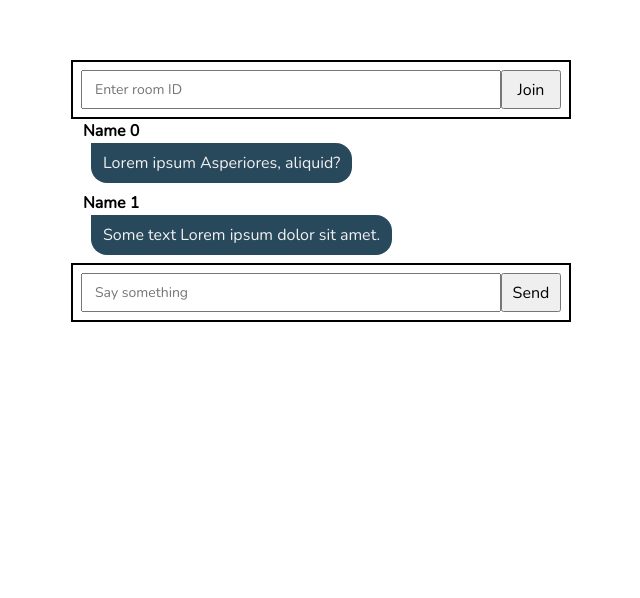
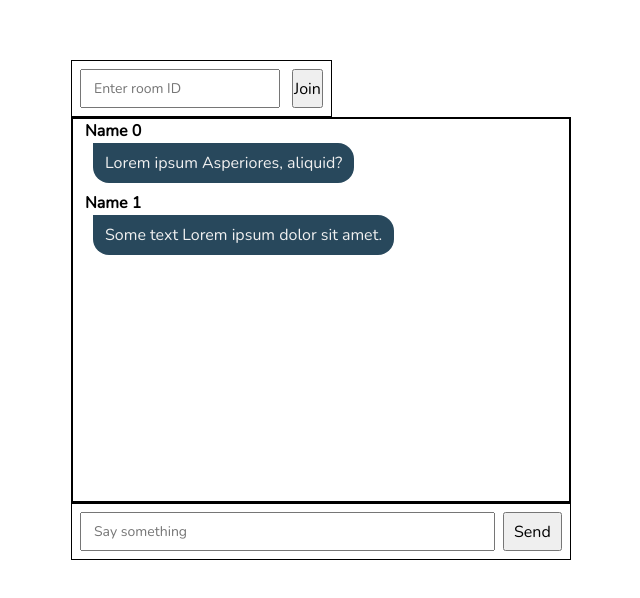
Before and after one commit to MarcoPhanVu/simple-chatting-web-app, a website: page index.html in a window 1280 px wide. Shown: the whole page, without its empty margins (319-959 px from the left). Drawn offline with nearby package versions, Linux system fonts and the light colour scheme; no server answers.

Commit message:
style room join form

```diff
--- a/styles/style.css
+++ b/styles/style.css
@@ -23,7 +23,7 @@ html {
     flex-direction: column;
 }
 
-.chat-section {
+#chat-section {
     border: solid #000 2px;
     flex: 9;
     background-color: #fff;
@@ -55,12 +55,12 @@ html {
 .input-section {
     padding: 8px;
     display: flex;
-    border: solid #000 2px;
+    border: solid #000 1px;
+    gap: 8px;
 }
 
 .input-section > input {
     flex: 7;
-    /* height: 100%; */
     font-size: 14px;
     padding: 8px 12px;
 }
@@ -70,3 +70,16 @@ html {
     /* height: 100%; */
     font-size: 16px;
 }
+
+#roomID-form {
+    align-self: flex-start;
+    gap: 12px;
+}
+
+#roomID-form > input {
+    width: 200px;
+}
+
+#roomID-form > button {
+    flex: 3;
+}
```
